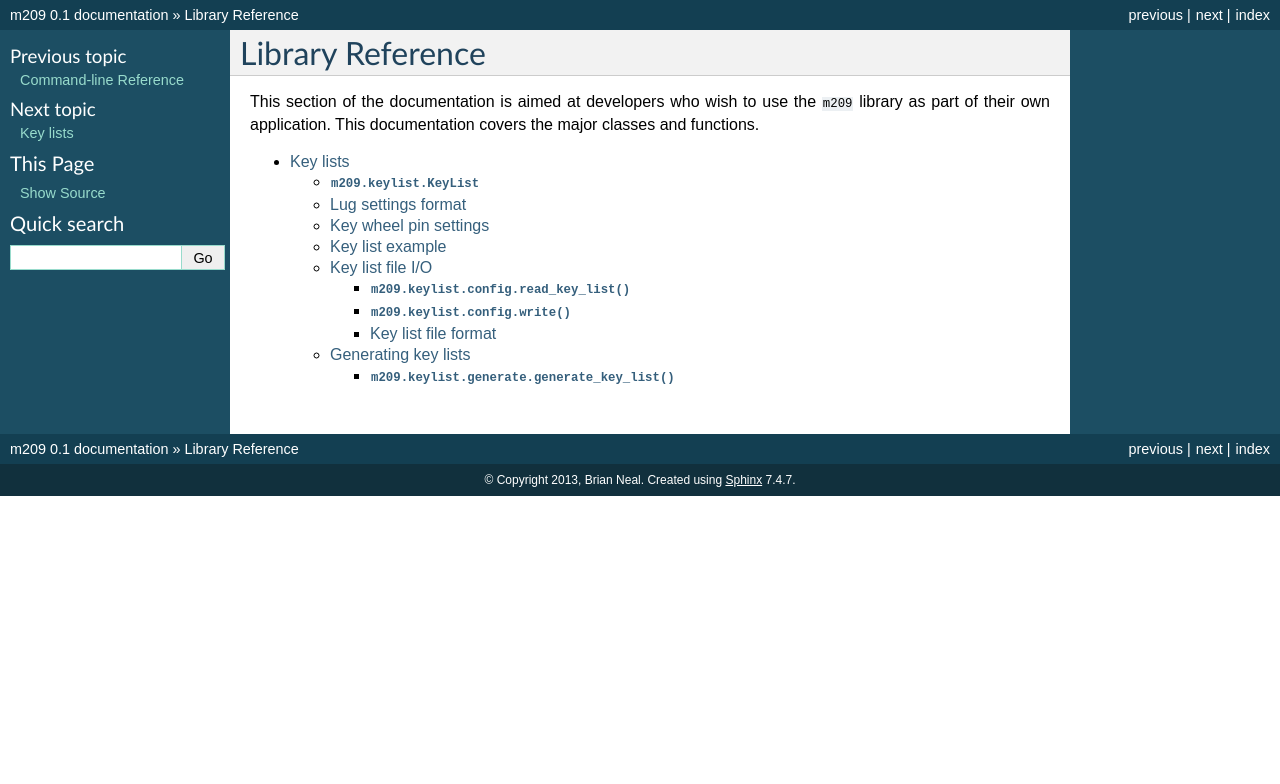
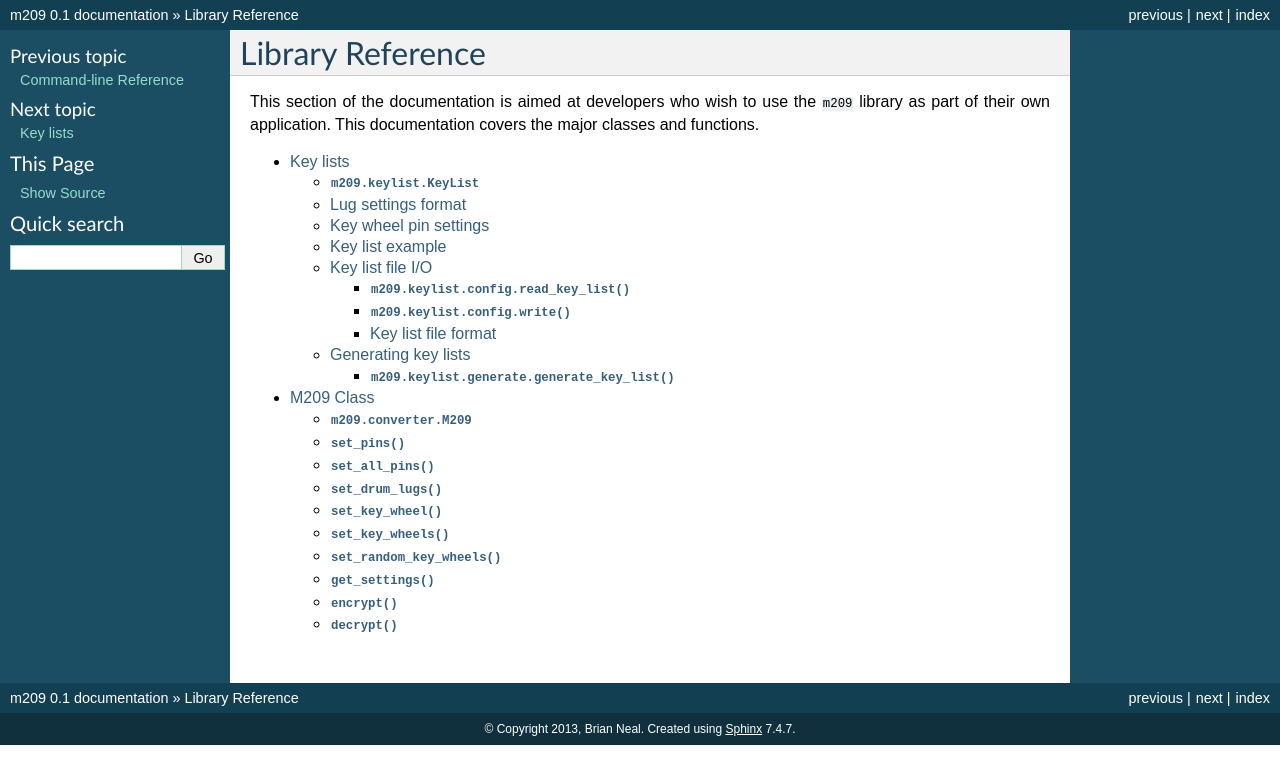
Before and after one commit to gremmie/m209, a Sphinx documentation site: the page built from docs/library.rst, in a window 1280 px wide. Shown: the top 784 px of the page. Built offline with Sphinx 7.4.7, drawn with Linux system fonts in a browser that asks for light colours; some of the changed lines change nothing that is shown.

Commit message:
Add M209 class docs.

```diff
--- a/docs/keylist.rst
+++ b/docs/keylist.rst
@@ -14,6 +14,8 @@ Key lists are represented as a named tuple called ``KeyList``.
      settings; see below
    * ``letter_check`` - a string representing the letter check used to verify
      operator settings; if unknown this can be ``None`` or an empty string
+
+.. _lug-settings:
 
 Lug settings format
 ~~~~~~~~~~~~~~~~~~~
@@ -45,6 +47,8 @@ strings describe identical drum configurations::
 
    lugs1 = '2-4 2-4 2-4 0-1 0-1'
    lugs2 = '2-4*3 0-1*2'
+
+.. _pin-settings:
 
 Key wheel pin settings
 ~~~~~~~~~~~~~~~~~~~~~~
--- a/docs/library.rst
+++ b/docs/library.rst
@@ -9,3 +9,4 @@ the major classes and functions.
    :maxdepth: 3
 
    keylist
+   m209
--- /dev/null
+++ b/docs/m209.rst
@@ -0,0 +1,144 @@
+M209 Class
+==========
+
+Naturally, the ``m209`` library includes a class that simulates a M-209
+converter. The :class:`~m209.converter.M209` class allows you to experiment
+with all moving parts of an M-209, including encrypting and decrypting
+messages. Keep in mind there is a higher level class, StdProcedure, that
+encapsulates all the steps of the standard encrypting and decrypting
+operations, including generating indicators and placing or removing them from
+messages. However if you need lower-level access or you are inventing your own
+procedures, you would use the M209 class directly.
+
+.. class:: m209.converter.M209([lugs=None[, pin_list=None]])
+
+   The ``M209`` class takes the following optional arguments.
+
+  :param lugs: either a lug settings list or string as per :meth:`set_drum_lugs`
+  :param pin_list: a list of six strings each formatted as per :ref:`pin-settings`
+
+``M209`` objects support the following methods.
+
+   .. method:: set_pins(n, effective_pins)
+
+      Sets the pin settings on the specified key wheel ``n``.
+
+      :param n: an integer between 0-5, inclusive. Key wheel 0 is the
+         left-most wheel and wheel 5 is the right-most.
+
+      :param effective_pins: an iterable of letters whose pins are slid to
+        the "effective" position (to the right). See :ref:`pin-settings`.
+
+   .. method:: set_all_pins(pin_list)
+
+      Sets all key wheel pins according to the supplied pin list.
+
+      :param pin_list: must either be ``None`` or a 6-element list of strings
+         where each string element is as described in :ref:`pin-settings`.
+         If ``None``, all pins in all key wheels are moved to the ineffective position.
+
+   .. method:: set_drum_lugs(lug_list)
+
+      Sets the drum lugs according to the given ``lug_list`` parameter.
+
+      If ``lug_list`` is ``None`` or empty, all lugs will be placed in neutral
+      positions.
+
+      Otherwise, the ``lug_list`` can either be a list or a string.
+
+      If ``lug_list`` is passed a list, it must be a list of 1 or 2-tuple integers,
+      where each integer is between 0-5, inclusive, and represents a 0-based
+      key wheel position. The list can not be longer than 27 items. Only lug
+      bars with lugs in non-neutral positions need be listed. Lug bars with one
+      lug in a non-neutral position are represented by a 1-tuple. Bars with
+      2 non-netural lugs are represented as a 2-tuple.
+
+      If ``lug_list`` is passed as a string, it is assumed to be in key list
+      format as described in :ref:`lug-settings`.
+
+      Example::
+
+         m = M209()
+         m.set_drum_lugs('1-0 2-0*2 0-3 0-5*3 0-6 2-4 3-6')
+
+         # or equivalently
+         m.set_drum_lugs([(0, ), (1, ), (1, ), (2, ), (4, ), (4, ), (4, ), (5, ), (1, 3), (2, 5)])
+
+
+   .. method:: set_key_wheel(n, c)
+
+      Set key wheel ``n`` to the letter ``c``.
+
+      :param n: an integer between 0-5 where key wheel 0 is the leftmost key wheel,
+         and 5 is the rightmost
+      :param c: a 1-letter string valid for key wheel ``n``
+      :raises KeyWheelError: if ``c`` is not valid for wheel ``n``
+
+   .. method:: set_key_wheels(s)
+
+      Set the key wheels from left to right to the six letter string ``s``.
+
+      :raises KeyWheelError: if any letter in ``s`` is not valid for the corresponding key wheel
+
+   .. method:: set_random_key_wheels()
+
+      Sets the six key wheels to random letters.
+
+      :returns: a string of length six representing the new key wheel settings
+
+   .. method:: get_settings()
+
+      Returns the current key settings.
+
+      :returns: a named tuple of ``(lugs, pin_list)`` representing the current
+         key settings. ``lugs`` will be in string format.
+
+   .. method:: encrypt(plaintext[, group=True[, spaces=True]])
+
+      Performs an encrypt operation on the given plaintext and returns the
+      encrypted ciphertext as a string.
+
+      :param plaintext: the text string to encrypt
+      :param group: if ``True``, the ciphertext string will be grouped into 5-letter
+         groups, separated by spaces
+      :param spaces: if ``True``, space characters in the input plaintext will
+         automatically be treated as ``Z`` characters. Otherwise spaces in the
+         plaintext will raise an ``M209Error``.
+      :returns: the ciphertext as a string
+
+   .. method:: decrypt(ciphertext[, spaces=True[, z_sub=True]])
+
+      Performs a decrypt operation on the given ciphertext and returns the
+      decrypted plaintext as a string.
+
+      :param ciphertext: the text string to decyrpt
+      :param spaces: if ``True``, spaces will be allowed in the input ciphertext and
+         ignored. Otherwise space characters will raise an ``M209Error``.
+         This is useful if the input ciphertext is in 5-letter groups, separated
+         by spaces.
+      :param z_sub: if ``True``, ``Z`` characters in the output plaintext will be
+         replaced by space characters, just like an actual M-209.
+      :returns: the plaintext as a string
+
+Example:
+
+>>> from m209.converter import M209
+>>> m = M209()
+>>> m.set_drum_lugs('1-0 2-0*2 0-3 0-5*3 0-6 2-4 3-6')
+>>> pin_list = [
+...     'FGIKOPRSUVWYZ',
+...     'DFGKLMOTUY',
+...     'ADEFGIORTUVX',
+...     'ACFGHILMRSU',
+...     'BCDEFJKLPS',
+...     'EFGHIJLMNP'
+... ]
+>>> m.set_all_pins(pin_list)
+>>> m.set_key_wheels('FFEGJP')
+>>> ct = m.encrypt('THE PIZZA HAS ARRIVED')
+>>> ct
+'QBCHU WCCDI YFNCH LOZJY G'
+>>> m.set_key_wheels('FFEGJP')
+>>> pt = m.decrypt(ct)
+>>> pt
+'THE PI  A HAS ARRIVED'
```
